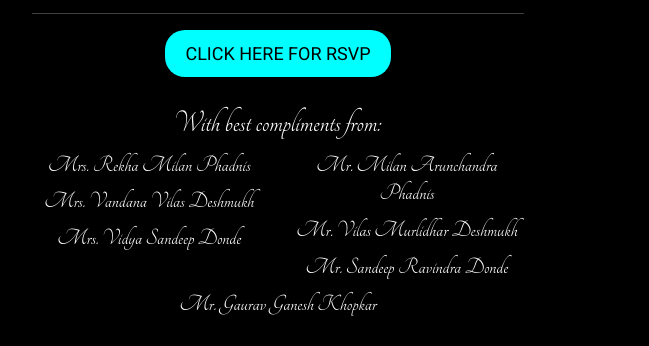
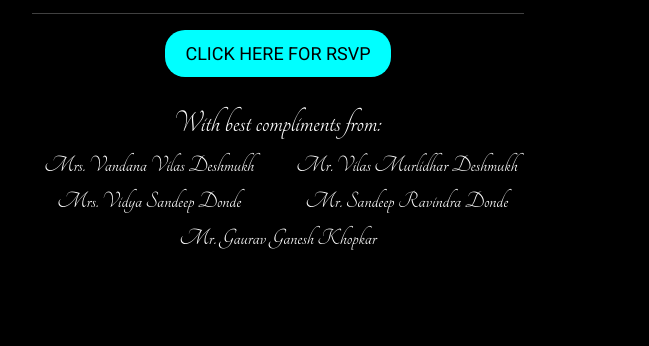
Before and after one commit to vishal-ashlesha/vishal-ashlesha.github.io, a plain HTML site: page index.html in a window 1280 px wide. Shown: the part 1046-1392 px from the top of the page, without its empty margins (77-726 px from the left). After the commit the page ends 1326 px from the top, so only its background shows below. Drawn offline with nearby package versions, Linux system fonts and the light colour scheme; a web font is replaced by a local one.

Commit message:
removing atya

```diff
--- a/index.html
+++ b/index.html
@@ -195,12 +195,10 @@
                                         <h2>With best compliments from:</h2>
                                         <div class="row guests">
                                             <div class="col-md-6">
-                                                <h4>Mrs. Rekha Milan Phadnis</h4>
                                                 <h4>Mrs. Vandana Vilas Deshmukh</h4>
                                                 <h4>Mrs. Vidya Sandeep Donde</h4>
                                             </div>
                                             <div class="col-md-6">
-                                                <h4>Mr. Milan Arunchandra Phadnis</h4>
                                                 <h4>Mr. Vilas Murlidhar Deshmukh</h4>
                                                 <h4>Mr. Sandeep Ravindra Donde</h4>
                                             </div>
```
